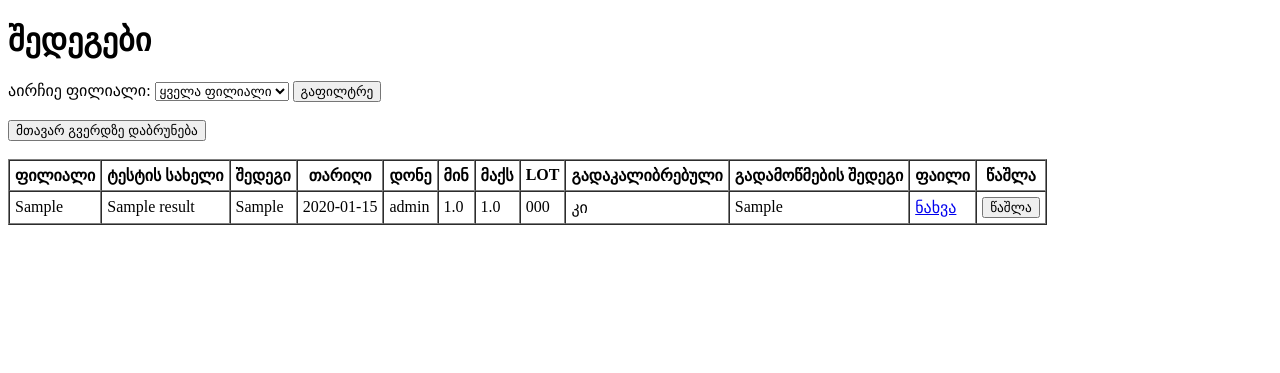
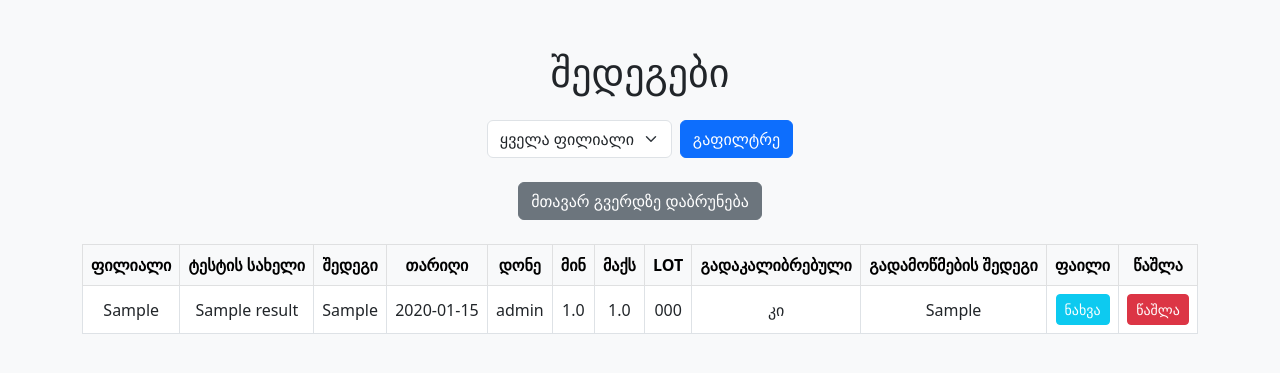
Before and after one commit to Mariammushku/lis-flask, a Flask app: page /results in a window 1280 px wide. Shown: the top 373 px of the page. Run offline with Flask 3, Linux system fonts and the light colour scheme; tables that the repository leaves empty hold one stand-in row (values such as "Sample post").

Commit message:
Add Bootstrap styling to results page

```diff
--- a/templates/results.html
+++ b/templates/results.html
@@ -3,29 +3,33 @@
 <head>
     <meta charset="UTF-8">
     <title>შედეგების ნახვა</title>
+    <!-- Bootstrap ბიბლიოთეკა -->
+    <link href="https://cdn.jsdelivr.net/npm/bootstrap@5.3.0/dist/css/bootstrap.min.css" rel="stylesheet">
 </head>
-<body>
-    <h1>შედეგები</h1>
+<body class="bg-light">
 
-    <form method="get" action="/results">
-        <label for="branch_filter">აირჩიე ფილიალი:</label>
-        <select name="branch_filter">
+<div class="container mt-5">
+    <h1 class="text-center mb-4">შედეგები</h1>
+
+    <form method="get" action="/results" class="d-flex justify-content-center mb-4">
+        <div class="me-2">
+            <select name="branch_filter" class="form-select">
                 <option value="">ყველა ფილიალი</option>
                 <option value="თბილისი">თბილისი</option>
                 <option value="ქუთაისი">ქუთაისი</option>
                 <option value="ზუგდიდი">ზუგდიდი</option>
             </select>
-        <button type="submit">გაფილტრე</button>
+        </div>
+        <button type="submit" class="btn btn-primary">გაფილტრე</button>
     </form>
 
-    <br>
-    <a href="/" style="text-decoration:none;">
-        <button type="button">მთავარ გვერდზე დაბრუნება</button>
-    </a>
-    <br><br>
+    <div class="text-center mb-4">
+        <a href="/" class="btn btn-secondary">მთავარ გვერდზე დაბრუნება</a>
+    </div>
 
-    <table border="1" cellpadding="5" cellspacing="0">
-        <thead>
+    <div class="table-responsive">
+        <table class="table table-bordered table-hover align-middle text-center">
+            <thead class="table-light">
                 <tr>
                     <th>ფილიალი</th>
                     <th>ტესტის სახელი</th>
@@ -38,7 +42,7 @@
                     <th>გადაკალიბრებული</th>
                     <th>გადამოწმების შედეგი</th>
                     <th>ფაილი</th>
-                <th>წაშლა</th> <!-- დამატებული წაშლის სვეტი -->
+                    <th>წაშლა</th>
                 </tr>
             </thead>
             <tbody>
@@ -56,19 +60,23 @@
                     <td>{{ result.retest_result }}</td>
                     <td>
                         {% if result.file_path %}
-                        <a href="{{ url_for('uploaded_file', filename=result.file_path) }}" target="_blank">ნახვა</a>
+                            <a href="{{ url_for('uploaded_file', filename=result.file_path) }}" target="_blank" class="btn btn-sm btn-info text-white">ნახვა</a>
                         {% else %}
-                        არა
+                            <span class="text-muted">არ არის</span>
                         {% endif %}
                     </td>
                     <td>
                         <form method="POST" action="/delete/{{ result.id }}" style="display:inline;">
-                        <button type="submit" onclick="return confirm('დარწმუნებული ხარ რომ გინდა წაშლა?')">წაშლა</button>
+                            <button type="submit" class="btn btn-sm btn-danger" onclick="return confirm('დარწმუნებული ხარ რომ გინდა წაშლა?')">წაშლა</button>
                         </form>
                     </td>
                 </tr>
                 {% endfor %}
             </tbody>
         </table>
+    </div>
+
+</div>
+
 </body>
 </html>
```
Lines whose indentation alone changed are shown as unchanged.
